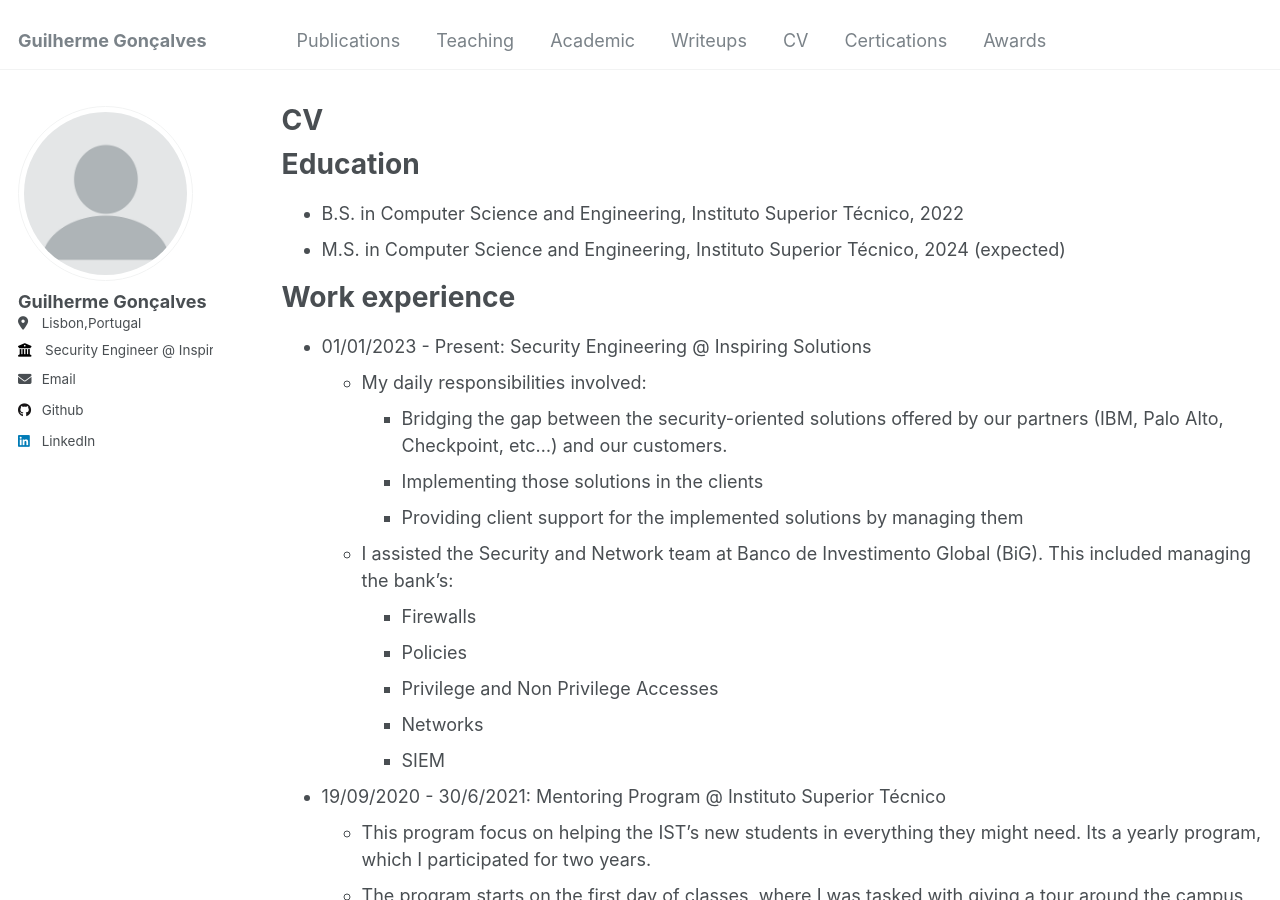
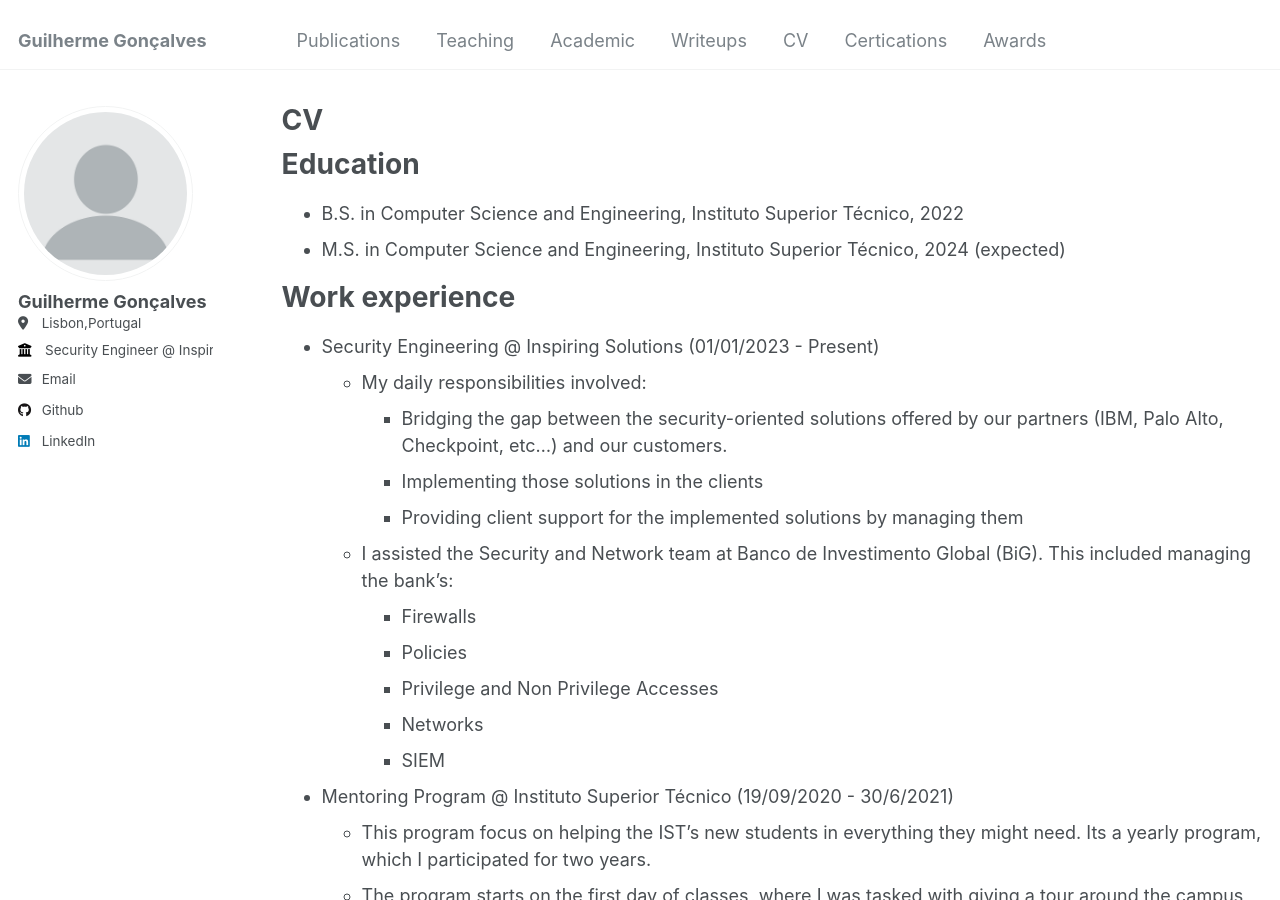
Before and after one commit to guilherme-goncalves793/guilherme-goncalves793.github.io, a Jekyll site: the page built from _pages/cv.md, in a window 1280 px wide and 900 px high. Built offline with Jekyll 4.4.1, drawn with Linux system fonts in a browser that asks for light colours.

```diff
--- a/_config.yml
+++ b/_config.yml
@@ -92,6 +92,10 @@
       options:
         format           : "iso8601" # "iso8601" (default), "timestamp-seconds", "timestamp-milliseconds"
     end_date:
+      type               : "date"
+      options:
+        format           : "iso8601" # "iso8601" (default), "timestamp-seconds", "timestamp-milliseconds"
+    awarded:
       type               : "date"
       options:
         format           : "iso8601" # "iso8601" (default), "timestamp-seconds", "timestamp-milliseconds"
--- a/_includes/archive-single.html
+++ b/_includes/archive-single.html
@@ -50,7 +50,7 @@
               Date information not available
             {% endif %}
           </p>
-        {% elsif post.date %}
+        {% elsif post.date or post.awarded %}
          <p class="page__date"><strong><i class="fa fa-fw fa-calendar" aria-hidden="true"></i> {{ site.data.ui-text[site.locale].date_label | default: "Published:" }}</strong> <time datetime="{{ post.date | default: "1900-01-01" | date_to_xmlschema }}">{{ post.date | default: "1900-01-01" | date: "%B %d, %Y" }}</time></p>
         {% endif %}
 
--- a/_pages/cv.md
+++ b/_pages/cv.md
@@ -17,7 +17,7 @@
 Work experience
 ======
 
-* 01/01/2023 - Present: Security Engineering @ Inspiring Solutions
+* Security Engineering @ Inspiring Solutions (01/01/2023 - Present)
   * My daily responsibilities involved:
     * Bridging the gap between the security-oriented solutions offered by our partners (IBM, Palo Alto, Checkpoint, etc...) and our customers.
     * Implementing those solutions in the clients
@@ -29,7 +29,7 @@
     * Networks
     * SIEM
 
-* 19/09/2020 - 30/6/2021: Mentoring Program @ Instituto Superior Técnico
+* Mentoring Program @ Instituto Superior Técnico (19/09/2020 - 30/6/2021)
   * This program focus on helping the IST's new students in everything they might need. Its a yearly program, which I participated for two years.
   * The program starts on the first day of classes, where I was tasked with giving a tour around the campus and helping them with enrolling in the university.
   * Then throughout the year, I'd be in charge of a group of 5 new students, which I'd help in anything they needed from simples things as where's the super market to sharing my classes' notes with them
```
Also changed, not shown: _awards/academicmerit1920.md (+1 -1 lines), _awards/academicmerit2021.md (+1 -1 lines), _awards/teachingaward2023.md (+1 -1 lines), _pages/awards.html (added, +12 -0 lines).
